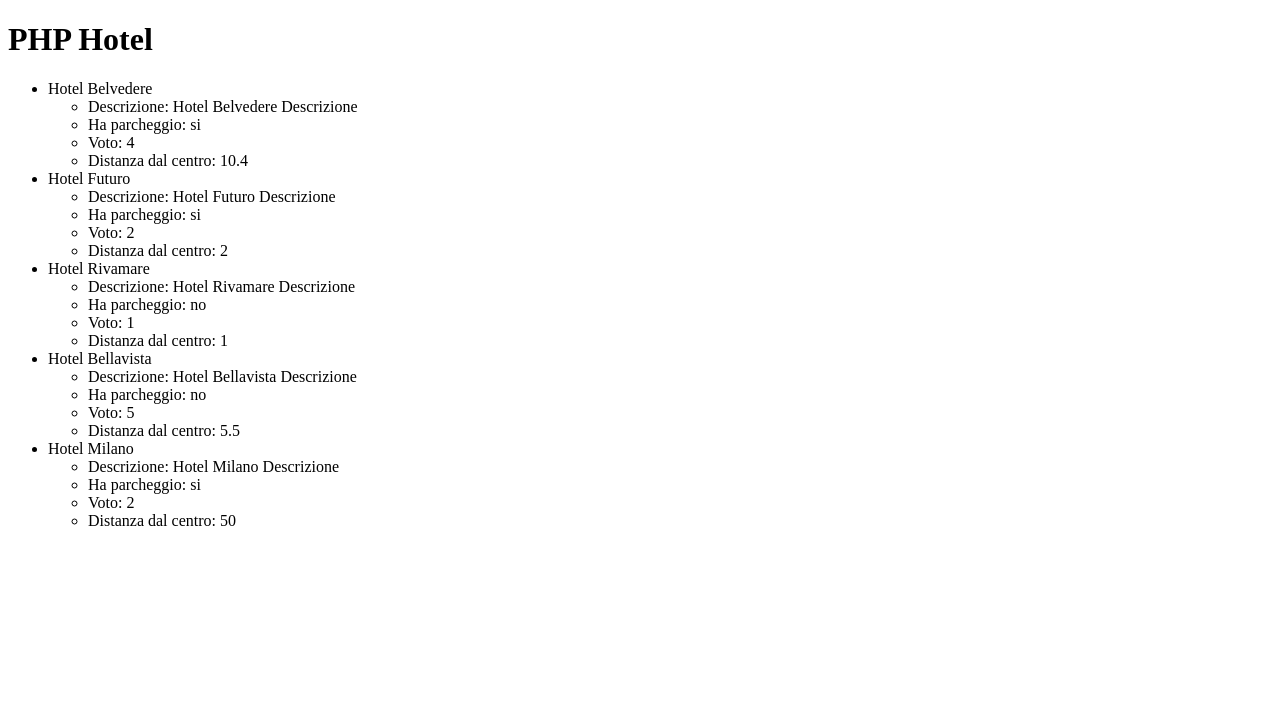
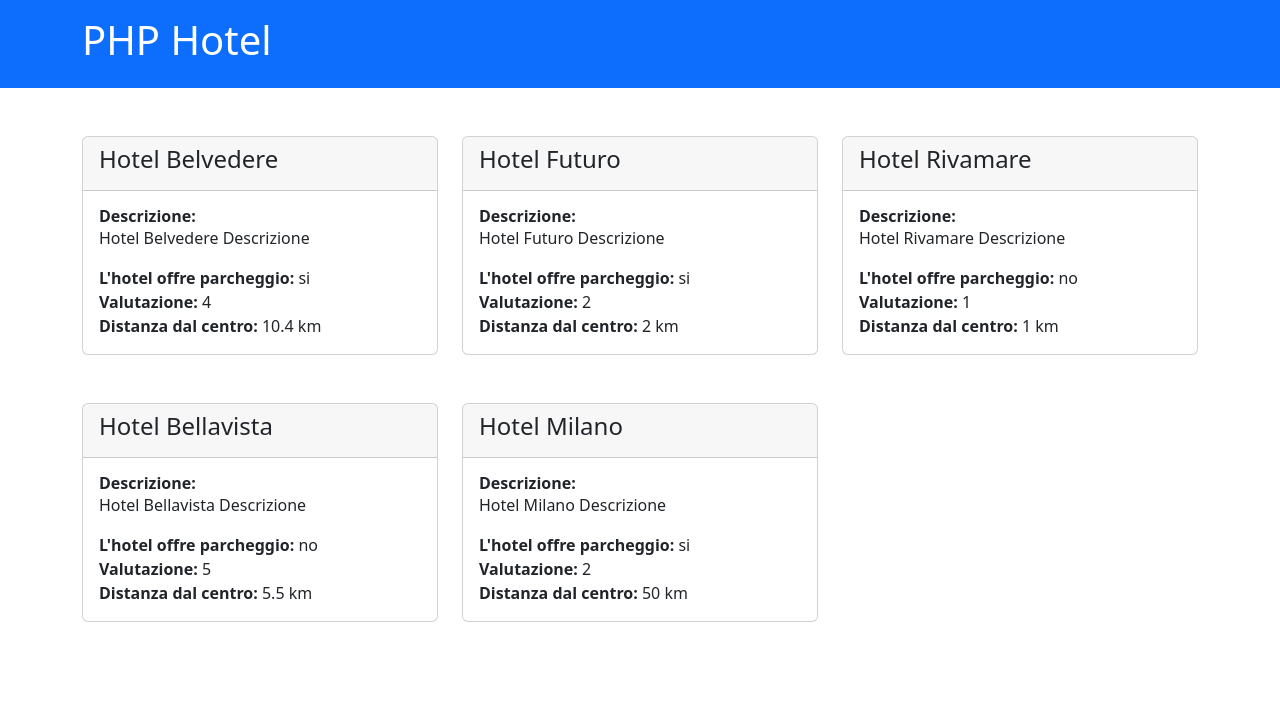
Before and after one commit to DilettaPelloni/php-hotel, a PHP site: page / in a window 1280 px wide. Shown: the top 717 px of the page. Run offline with PHP 8.4, Linux system fonts and the light colour scheme.

Commit message:
esercizio completato

```diff
--- a/index.php
+++ b/index.php
@@ -46,27 +46,73 @@
         <meta charset="UTF-8">
         <meta http-equiv="X-UA-Compatible" content="IE=edge">
         <meta name="viewport" content="width=device-width, initial-scale=1.0">
+
+        <!-- BOOTSTRAP -->
+        <link href="https://cdn.jsdelivr.net/npm/bootstrap@5.2.3/dist/css/bootstrap.min.css" rel="stylesheet" integrity="sha384-rbsA2VBKQhggwzxH7pPCaAqO46MgnOM80zW1RWuH61DGLwZJEdK2Kadq2F9CUG65" crossorigin="anonymous">
+
         <title>PHP Hotel</title>
     </head>
     <body>
-        <h1>PHP Hotel</h1>
 
-        <ul>
-            <?php
-                foreach ($hotels as $hotel) {
-                    echo '<li>';
-                        echo $hotel['name'];
-                        echo '<ul>';
-                            echo "<li> Descrizione: $hotel[description] </li>";
-                            $parking = ($hotel['parking']) ? 'si' : 'no';
-                            echo "<li>Ha parcheggio: $parking</li>";
-                            echo "<li> Voto: $hotel[vote] </li>";
-                            echo "<li> Distanza dal centro: $hotel[distance_to_center] </li>";
-                        echo '</ul>';
-                    echo '</li>';
-                }
-            ?>
-        </ul>
+        <header class="py-3 bg-primary text-white">
+            <div class="container-lg">
+                <h1>PHP Hotel</h1>
+            </div>
+        </header>
 
+        <main class="py-5">
+            <div class="container-lg">
+                <div class="row">
+                <?php
+                    foreach ($hotels as $hotel) {
+                        echo '<div class="col-4">';
+                            echo '<div class="card mb-5">';
+                                echo '<div class="card-header">';
+                                    echo "<h4 class=\"card-title\"> $hotel[name] </h4>";
+                                echo '</div>';//chiusura card header
+                                echo '<div class="card-body">';
+
+                                    echo '<h6 class="m-0 fw-bold"> Descrizione: </h6>';
+                                    echo "<p class=\"card-text\">  $hotel[description] </p>";
+
+                                    $parking = ($hotel['parking']) ? 'si' : 'no';
+                                    echo "<p class=\"card-text m-0\">
+                                        <span class=\"fw-bold\">
+                                            L'hotel offre parcheggio:
+                                        </span>
+                                        $parking
+                                    </p>";
+
+                                    echo "<p class=\"card-text m-0\">
+                                        <span class=\"fw-bold\">
+                                                Valutazione:
+                                        </span>
+                                        $hotel[vote]
+                                    </p>";
+
+                                    echo "<p class=\"card-text m-0\">
+                                        <span class=\"fw-bold\">
+                                                Distanza dal centro:
+                                        </span>
+                                        $hotel[distance_to_center] km
+                                    </p>";
+
+                                echo '</div>';//chiusura card body
+                            echo '</div>';//chiusura card
+                        echo '</div>';//chiusura col
+                    };
+                ?>
+                </div><!-- CHIUSURA ROW -->
+            </div><!-- CHIUSURA CONTAINER -->
+        </main>
     </body>
 </html>
+
+
+<!-- echo '<ul>';
+    echo "<li> Descrizione: $hotel[description] </li>";
+
+    echo "<li>Ha parcheggio: $parking</li>";
+    echo "<li> Voto: $hotel[vote] </li>";
+    echo "<li> Distanza dal centro: $hotel[distance_to_center] </li>";
+echo '</ul>'; -->
```
